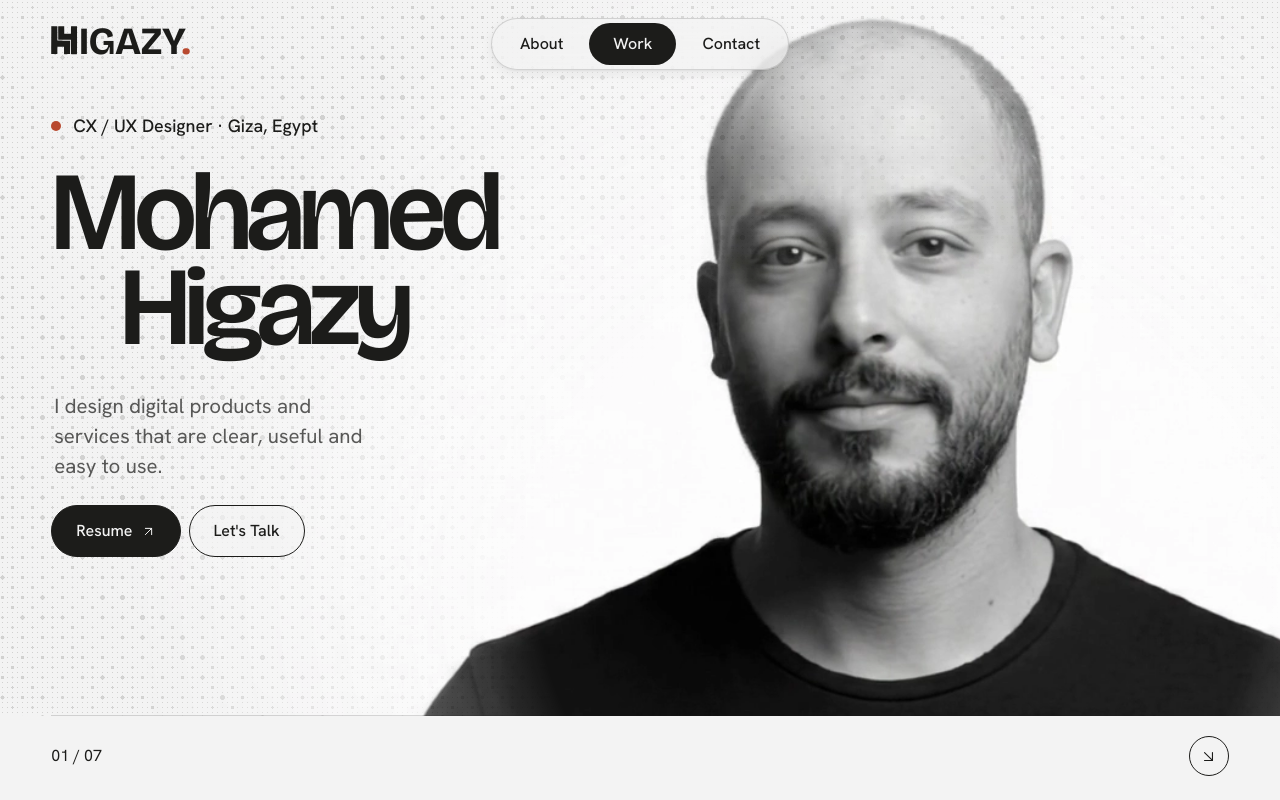
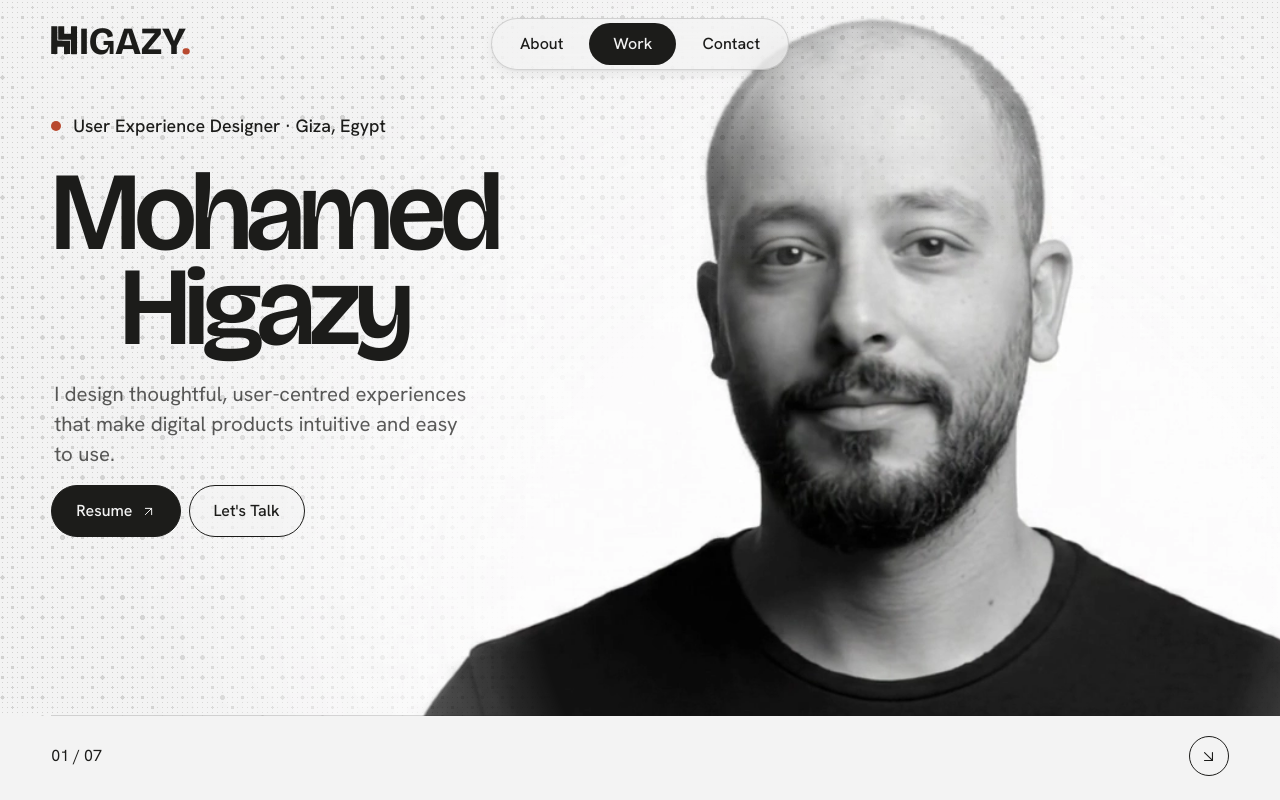
Before and after one commit to Higazy-99/Mohamed-Higazy-Portfolio, a React (Vite) app: page / in a window 1280 px wide. Shown: the top 800 px of the page. Built offline with nearby package versions, Linux system fonts and the light colour scheme.

Commit message:
Update UX designer hero copy

```diff
--- a/src/App.tsx
+++ b/src/App.tsx
@@ -898,9 +898,9 @@ function App({ initialPath }: { initialPath?: string } = {}) {
           <a className="wordmark" href="#top" aria-label="Mohamed Higazy, home"><span className="sr-only">H</span><HMark />IGAZY<span>.</span></a>
 
           <section className="hero" aria-labelledby="hero-title">
-            <div className="hero-kicker"><i /> CX / UX Designer · Giza, Egypt</div>
+            <div className="hero-kicker"><i /> User Experience Designer · Giza, Egypt</div>
             <h1 id="hero-title">Mohamed<br /><em>Higazy</em></h1>
-            <p className="hero-note">I design digital products and services that are clear, useful and easy to use.</p>
+            <p className="hero-note">I design thoughtful, user-centred experiences that make digital products intuitive and easy to use.</p>
             <div className="hero-actions">
               <a className="btn btn-solid" href="/cv.pdf" target="_blank" rel="noopener noreferrer" aria-label="Resume (PDF, opens in a new tab)" data-magnetic>Resume <ArrowUpRight size={15} strokeWidth={1.6} aria-hidden="true" /></a>
               <a className="btn btn-line" href="#contact" data-magnetic>Let's Talk</a>
--- a/src/styles.css
+++ b/src/styles.css
@@ -579,6 +579,9 @@ body { background: transparent; }
 .hero-kicker { gap: 12px; margin-bottom: 24px; font-size: clamp(17px, 1.4vw, 23px); }
 .hero-kicker i { width: 10px; height: 10px; }
 .hero-note { max-width: 27ch; margin-top: 36px; font-size: clamp(18px, 1.6vw, 25px); line-height: 1.45; }
+@media (min-width: 721px) and (max-height: 820px) {
+  .hero-note { max-width: 36ch; margin: 24px 0 16px 3px; }
+}
 .manifesto .eyebrow { margin-bottom: 28px; font-size: clamp(17px, 1.6vw, 26px); font-weight: 600; }
 .manifesto-statement { font-size: clamp(36px, 5.8vw, 96px); }
 @media (max-width: 720px) {
```
